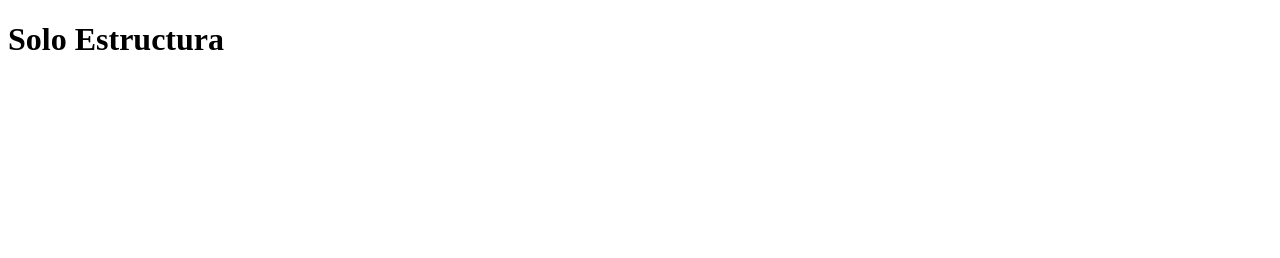
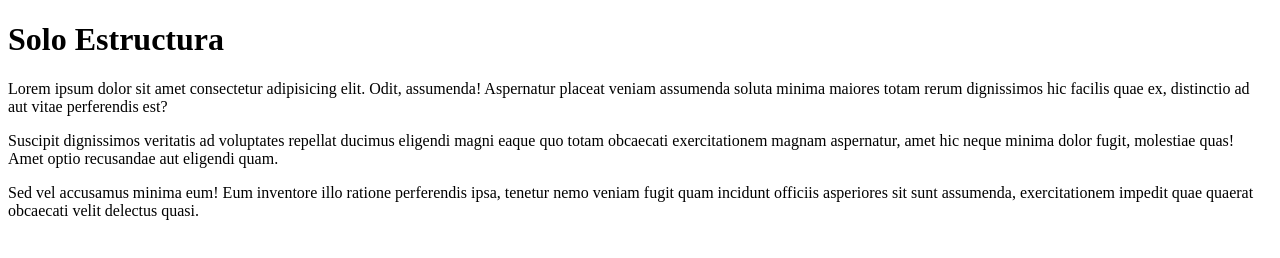
Before and after one commit to angeles399/probandogit, a plain HTML site: page index.html in a window 1280 px wide. Drawn offline with Linux system fonts and the light colour scheme.

Commit message:
agregamos parrafos

```diff
--- a/index.html
+++ b/index.html
@@ -8,5 +8,8 @@
 </head>
 <body>
     <h1>Solo Estructura</h1>
+    <p>Lorem ipsum dolor sit amet consectetur adipisicing elit. Odit, assumenda! Aspernatur placeat veniam assumenda soluta minima maiores totam rerum dignissimos hic facilis quae ex, distinctio ad aut vitae perferendis est?</p>
+    <p>Suscipit dignissimos veritatis ad voluptates repellat ducimus eligendi magni eaque quo totam obcaecati exercitationem magnam aspernatur, amet hic neque minima dolor fugit, molestiae quas! Amet optio recusandae aut eligendi quam.</p>
+    <p>Sed vel accusamus minima eum! Eum inventore illo ratione perferendis ipsa, tenetur nemo veniam fugit quam incidunt officiis asperiores sit sunt assumenda, exercitationem impedit quae quaerat obcaecati velit delectus quasi.</p>
 </body>
 </html>
```
